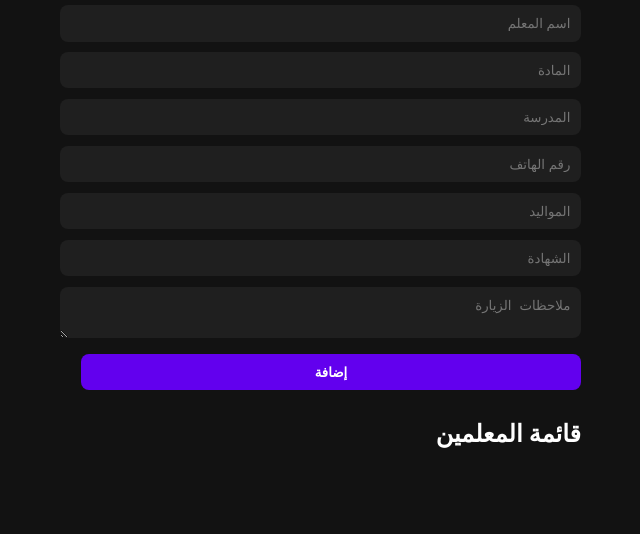
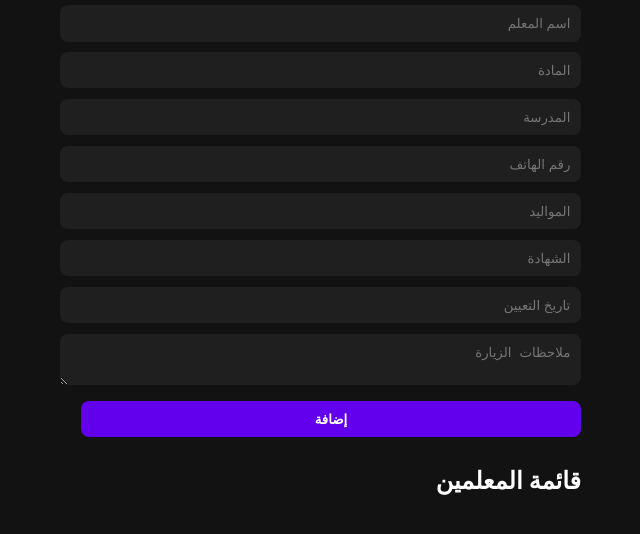
Before and after one commit to anasamaoi/teacher-managment-app, a plain HTML site: page index.html in a window 1280 px wide. Shown: the part 102-636 px from the top of the page, without its empty margins (309-949 px from the left). Drawn offline with Linux system fonts and the light colour scheme.

Commit message:
Update index.html

```diff
--- a/index.html
+++ b/index.html
@@ -19,6 +19,7 @@
       <input type="text" id="phone" placeholder="رقم الهاتف" required />
             <input type="text" id="school" placeholder="المواليد" required />
       <input type="text" id="school" placeholder="الشهادة" required />
+            <input type="text" id="school" placeholder="تاريخ التعيين" required />
       <textarea id="notes" placeholder="ملاحظات الزيارة"></textarea>
       <button type="submit">إضافة</button>
     </form>
```
